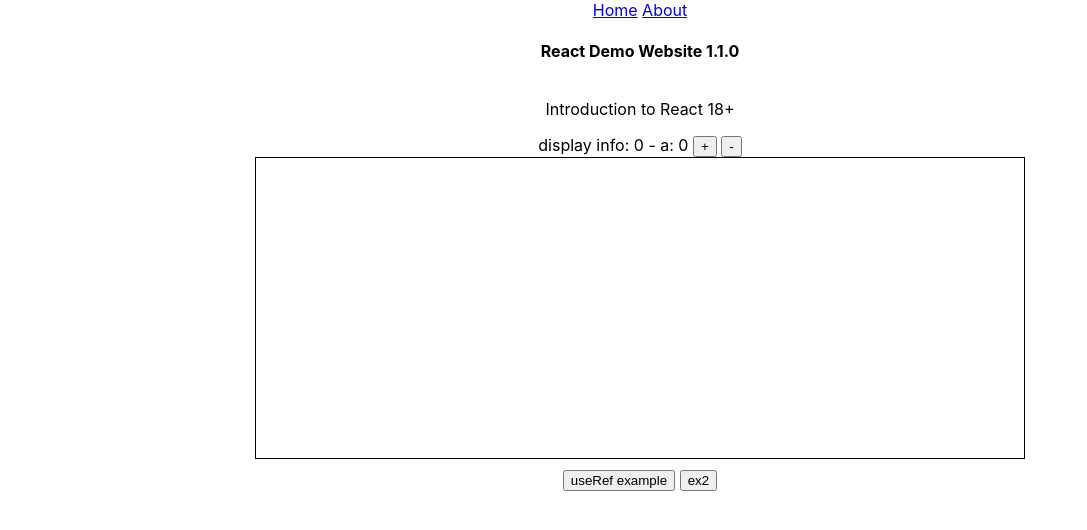
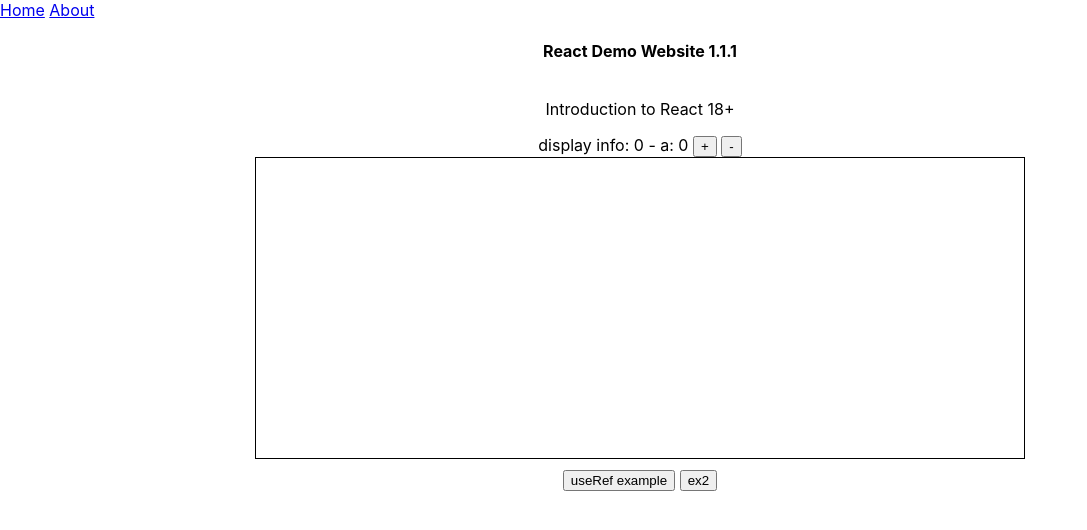
Before and after one commit to dgilbert-quickstart/dgilbert-quickstart.github.io, a React (Create React App) app in the folder demo-week7-react-apps/react-demo-website-1/: page / in a window 1280 px wide. Shown: the top 530 px of the page, without its empty margins (0-1087 px from the left). Built offline with nearby package versions, Linux system fonts and the light colour scheme.

Commit message:
update demo react website-1 useState, useEffect, useRef, react-router-dom, empty jsx root element

```diff
--- a/demo-week7-react-apps/react-demo-website-1/src/App.js
+++ b/demo-week7-react-apps/react-demo-website-1/src/App.js
@@ -141,9 +141,10 @@
   }
 
   return (
+    <>
+      <NavMenu/>
       <div className="container">
-      <NavMenu/>
-      <Header title="React Demo Website 1.1.0"/>
+        <Header title="React Demo Website 1.1.1"/>
         <header>
           <p>
             Introduction to React 18+
@@ -163,6 +164,7 @@
             <button>ex2</button>
         </div>
       </div>
+    </>
   );
 }
 
```
Lines whose indentation alone changed are shown as unchanged.
